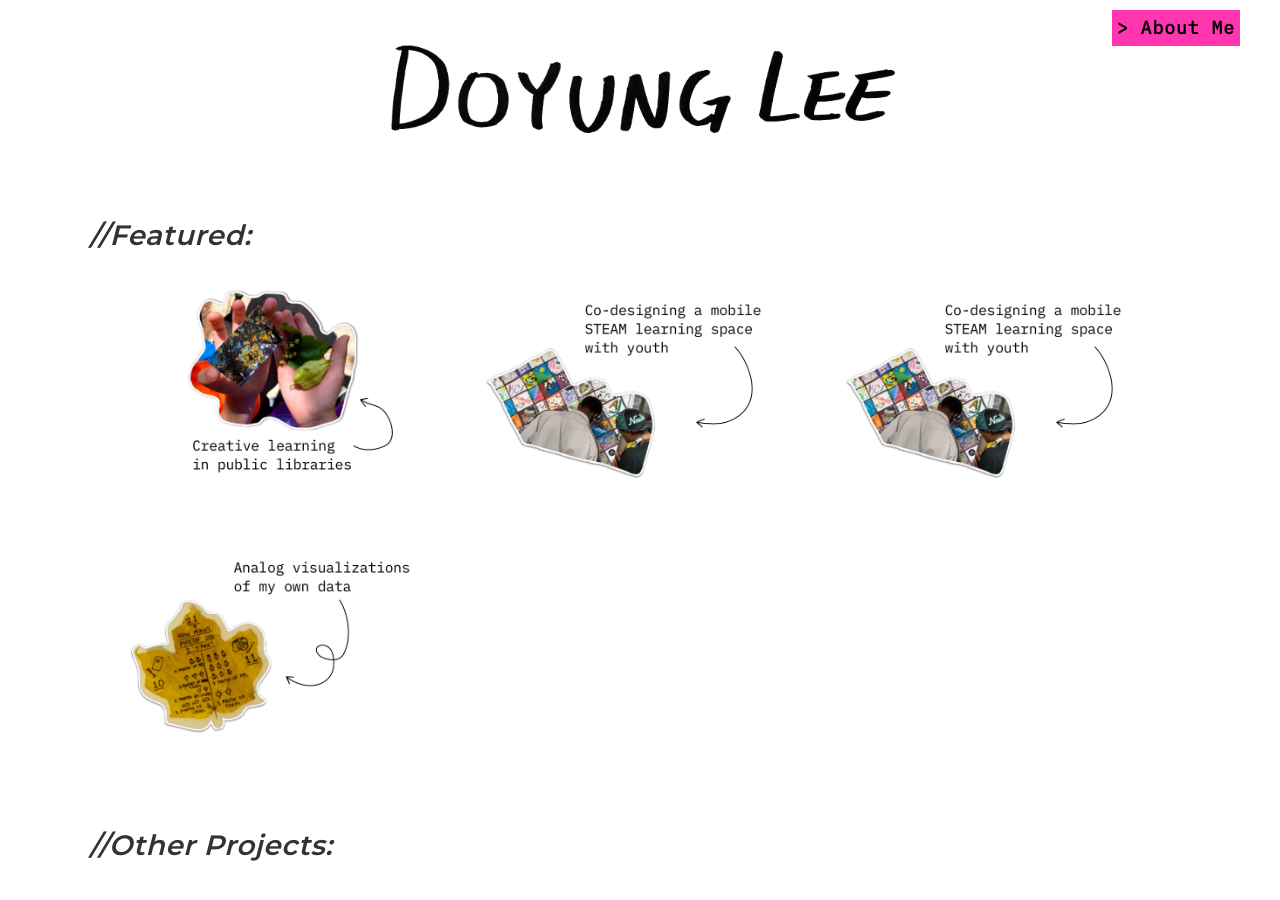
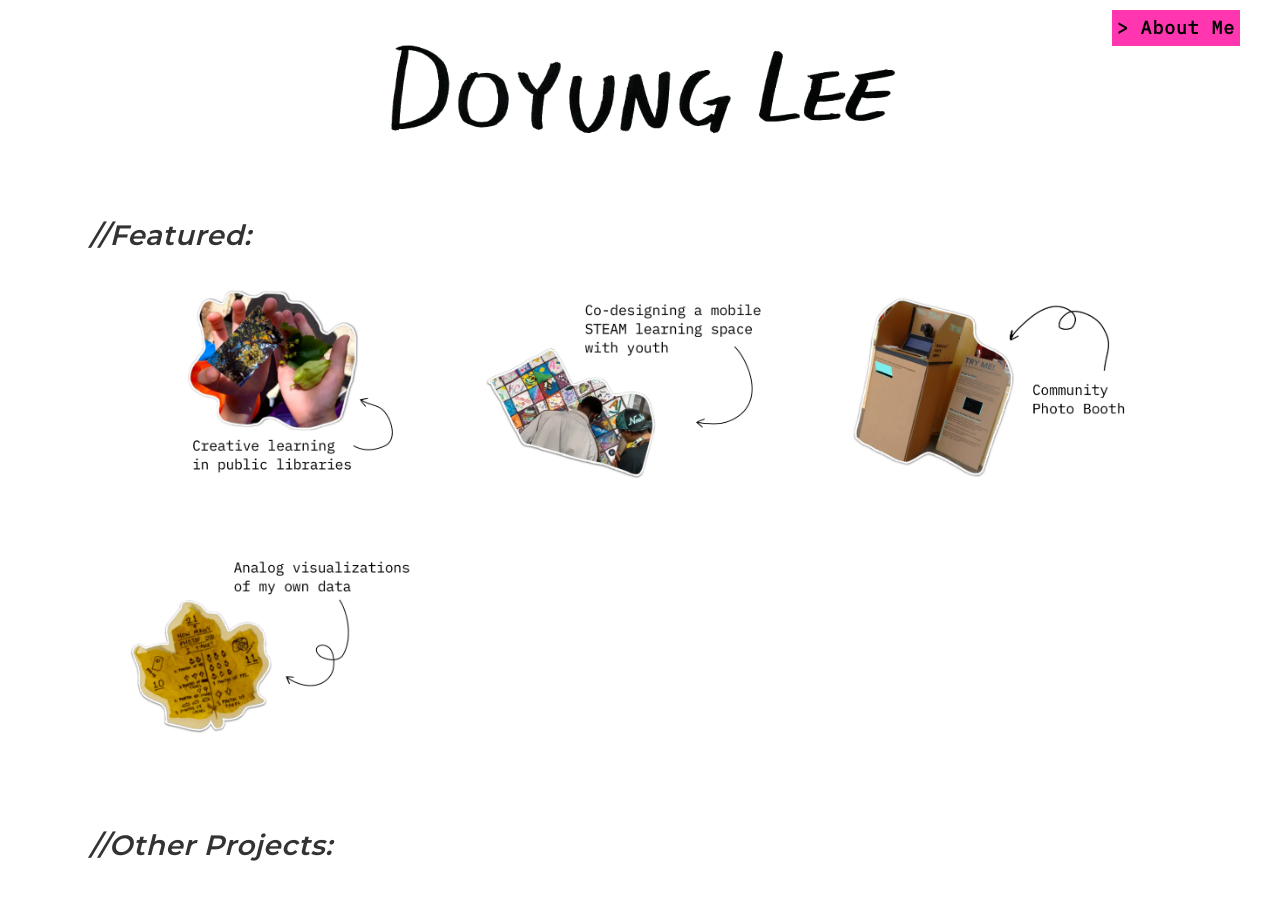
Before and after one commit to doyunglee/doyunglee.github.io, a Jekyll site: the page index.html, which Jekyll copies as it is, in a window 1280 px wide. Built offline with Jekyll 4.4.1, drawn with Linux system fonts in a browser that asks for light colours; nearby versions of some CDN libraries; some web fonts are replaced.

Commit message:
forgot to update stickers

```diff
--- a/index.html
+++ b/index.html
@@ -64,7 +64,7 @@
                     <li>
                       <a href="communityportraits.html">
                         <figure>
-                            <img src="Images/stickers/coahomasticker.png"
+                            <img src="Images/stickers/portraitsticker.png"
                             onmouseover="this.src='Images/stickers/portraitstickerhover.png'"
                             onmouseout="this.src='Images/stickers/portraitsticker.png'"
                             class="image-button">
```
